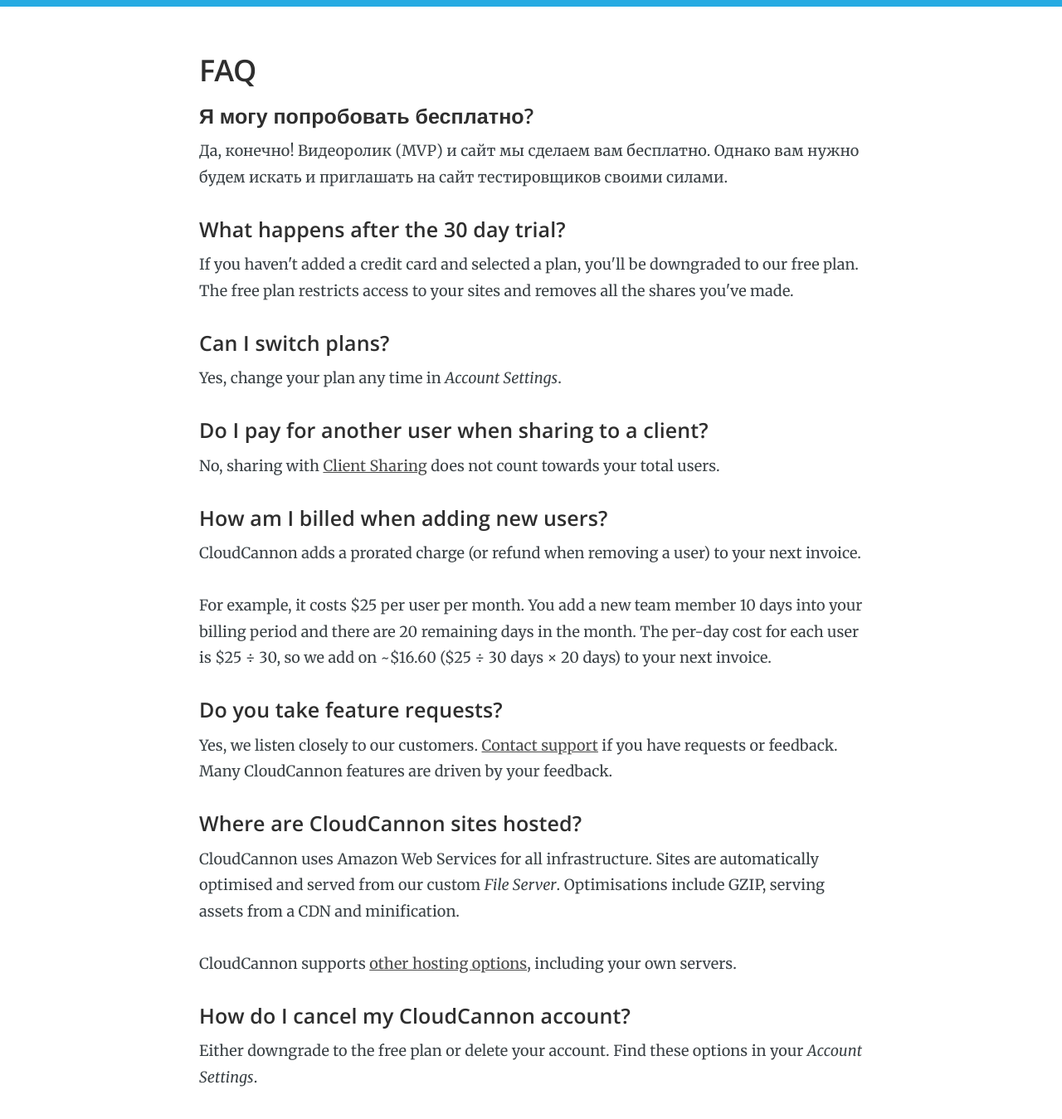
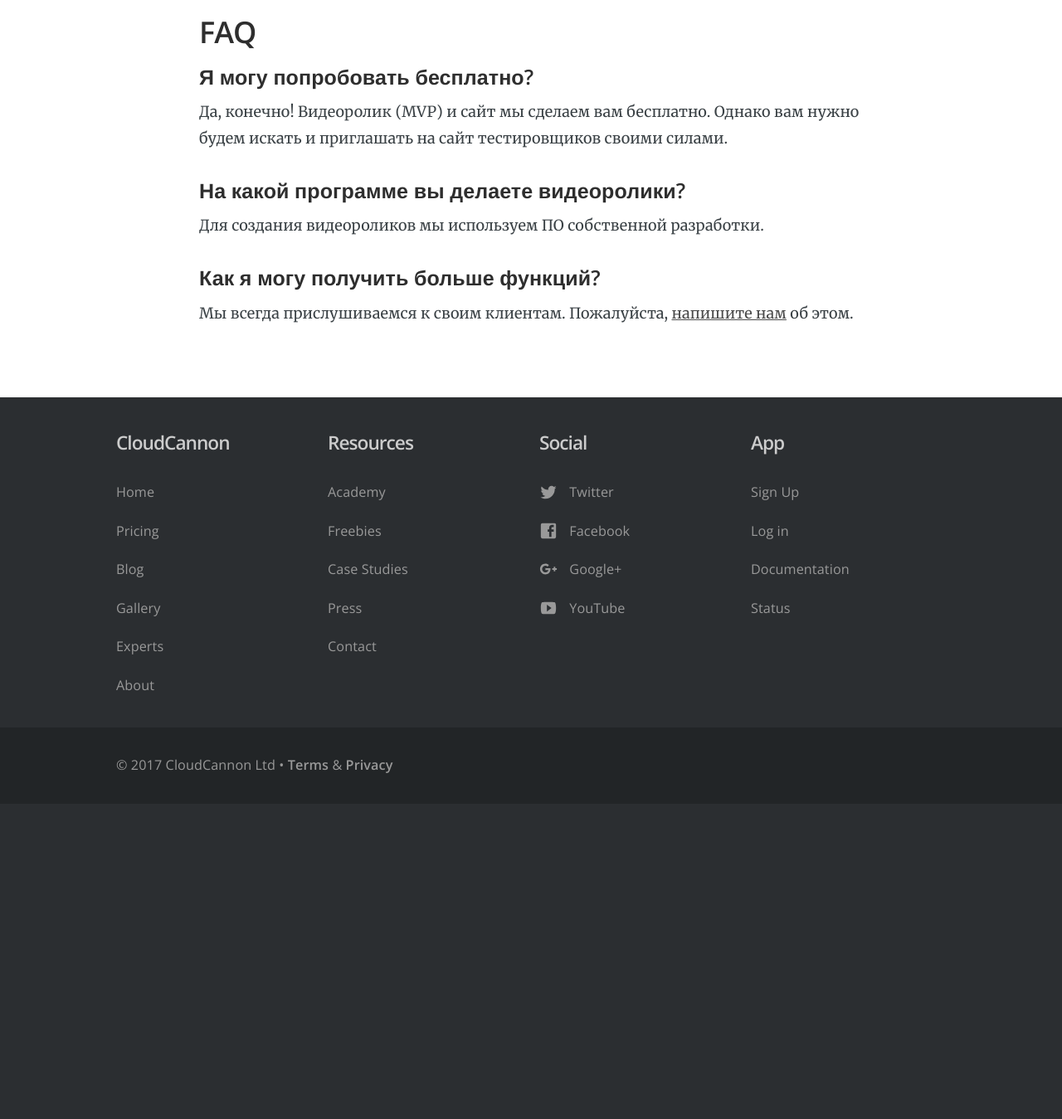
Before and after one commit to RakhimyanTim/enblabs.github.io, a Jekyll site: the page built from pages/pricing.html, in a window 1280 px wide and 1400 px high, scrolled down 1226 px. Shown: the top 1349 px of the window at 83% size. Built offline with Jekyll 4.4.1, drawn with Linux system fonts in a browser that asks for light colours; nearby versions of some CDN libraries; after the commit the page ends 2195 px from its top, so only the background shows below that.

Commit message:
Update pricing.html

```diff
--- a/pages/pricing.html
+++ b/pages/pricing.html
@@ -26,45 +26,12 @@
 		<h2 id="faq">FAQ</h2>
 
 		<h4>Я могу попробовать бесплатно?</h4>
-		<p>
-			Да, конечно! Видеоролик (MVP) и сайт мы сделаем вам бесплатно. Однако вам нужно будем искать и приглашать на сайт тестировщиков своими силами.
-		</p>
+		<p>Да, конечно! Видеоролик (MVP) и сайт мы сделаем вам бесплатно. Однако вам нужно будем искать и приглашать на сайт тестировщиков своими силами.</p>
 
-		<h4>What happens after the 30 day trial?</h4>
-		<p>
-			If you haven't added a credit card and selected a plan, you'll be downgraded to our free plan.
-			The free plan restricts access to your sites and removes all the shares you've made.
-		</p>
+		<h4>На какой программе вы делаете видеоролики?</h4>
+		<p>Для создания видеороликов мы используем ПО собственной разработки.</p>
 
-		<h4>Can I switch plans?</h4>
-		<p>Yes, change your plan any time in <em>Account Settings</em>.</p>
-
-		<h4>Do I pay for another user when sharing to a client?</h4>
-		<p>No, sharing with <a href="https://docs.cloudcannon.com/sharing/client-sharing/" target="_blank">Client Sharing</a> does not count towards your total users.</p>
-
-		<h4>How am I billed when adding new users?</h4>
-		<p>
-			CloudCannon adds a prorated charge (or refund when removing a user) to your next invoice.
-		</p>
-		<p>
-			For example, it costs $25 per user per month. You add a new team member 10 days into your billing period and there are 20 remaining days in the month.
-			The per-day cost for each user is $25 &divide; 30, so we add on ~$16.60 ($25 &divide; 30 days &times; 20 days) to your next invoice.
-		</p>
-
-		<h4>Do you take feature requests?</h4>
-		<p>Yes, we listen closely to our customers. <a href="mailto:support@cloudcannon.com">Contact support</a> if you have requests or feedback. Many CloudCannon features are driven by your feedback.</p>
-
-		<h4>Where are CloudCannon sites hosted?</h4>
-		<p>
-			CloudCannon uses Amazon Web Services for all infrastructure.
-			Sites are automatically optimised and served from our custom <em>File Server</em>.
-			Optimisations include GZIP, serving assets from a CDN and minification.
-		</p>
-		<p>
-			CloudCannon supports <a href="https://docs.cloudcannon.com/hosting/options/" target="_blank">other hosting options</a>, including your own servers.
-		</p>
-
-		<h4>How do I cancel my CloudCannon account?</h4>
-		<p>Either downgrade to the free plan or delete your account. Find these options in your <em>Account Settings</em>.</p>
+		<h4>Как я могу получить больше функций?</h4>
+		<p>Мы всегда прислушиваемся к своим клиентам. Пожалуйста, <a href="mailto:rahimtoy@gmail.com">напишите нам</a> об этом.</p>
 	</div>
 </section>
```
Also changed, not shown: other parts of pages/pricing.html (+1 -1 lines).
